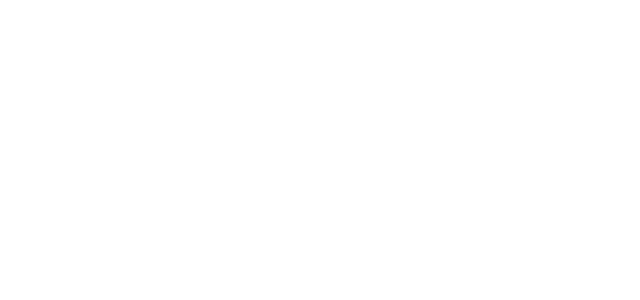
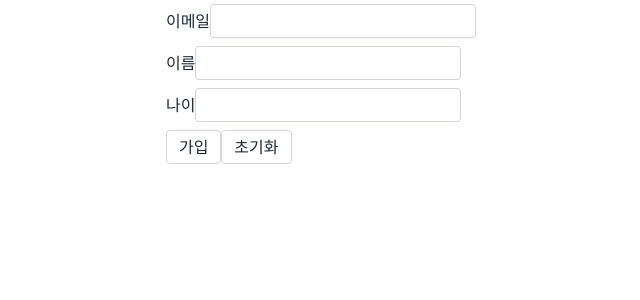
Before and after one commit to OhChangEun/FrontendPlayGround, a React (Vite) app: page / in a window 1280 px wide. Shown: the top 300 px of the page, without its empty margins (319-959 px from the left). Built offline with nearby package versions, Linux system fonts and the light colour scheme.

Commit message:
09: 객체 state 회원가입 form, 제네릭 Field (values + Extract<keyof T> + StringValues 제약)

```diff
--- a/src/exercises/09-object-form.tsx
+++ b/src/exercises/09-object-form.tsx
@@ -1,4 +1,4 @@
-import { useState } from "react";
+import { useState, type HTMLInputTypeAttribute } from "react";
 
 interface UserForm {
   name: string;
@@ -6,12 +6,96 @@
   age: string;
 }
 
+interface User {
+  name: string;
+  email: string;
+  age: number;
+}
+
 const initialForm: UserForm = { name: "", email: "", age: "" };
 
 function ObjectForm() {
   const [user, setUser] = useState<UserForm>(initialForm);
 
-  return null;
+  function handleChange(e: React.ChangeEvent<HTMLInputElement>) {
+    const { name, value } = e.target;
+
+    const newValue = name === "age" ? value.replace(/\D/g, "") : value;
+
+    setUser((prev) => ({ ...prev, [name]: newValue }));
+  }
+
+  function handleSubmit(e: React.SubmitEvent<HTMLFormElement>) {
+    e.preventDefault();
+
+    const payload: User = {
+      ...user,
+      name: user.name.trim(),
+      age: Number(user.age),
+    };
+    alert(JSON.stringify(payload));
+    // alert(JSON.stringify(user));
+    resetForm();
+    // setUser();
+  }
+
+  function resetForm() {
+    setUser(initialForm);
+  }
+
+  return (
+    <form onSubmit={handleSubmit}>
+      <Field
+        label="이메일"
+        name="email"
+        values={user}
+        onChange={handleChange}
+        type="email"
+      />
+      <Field label="이름" name="name" values={user} onChange={handleChange} />
+      <Field label="나이" name="age" values={user} onChange={handleChange} />
+      <button type="submit">가입</button>
+      <button type="button" onClick={resetForm}>
+        초기화
+      </button>
+    </form>
+  );
+}
+
+// T의 모든 값이 string인지 검사. interface도 통과함 (Record<string,string>은 interface를 거부)
+type StringValues<T> = { [K in keyof T]: string };
+
+interface FieldProps<T extends StringValues<T>> {
+  label: string;
+  name: Extract<keyof T, string>;
+  values: T;
+  onChange: (e: React.ChangeEvent<HTMLInputElement>) => void;
+  required?: boolean;
+  type?: HTMLInputTypeAttribute;
+}
+function Field<T extends StringValues<T>>({
+  label,
+  name,
+  values,
+  onChange,
+  required = true,
+  type = "text",
+}: FieldProps<T>) {
+  const id = `signup-${name}`;
+
+  return (
+    <div>
+      <label htmlFor={id}>{label}</label>
+      <input
+        id={id}
+        name={name}
+        value={values[name]}
+        onChange={onChange}
+        required={required}
+        type={type}
+      />
+    </div>
+  );
 }
 
 export default ObjectForm;
```
Also changed, not shown: 1 other file (tests, documents, lock files or other folders).
